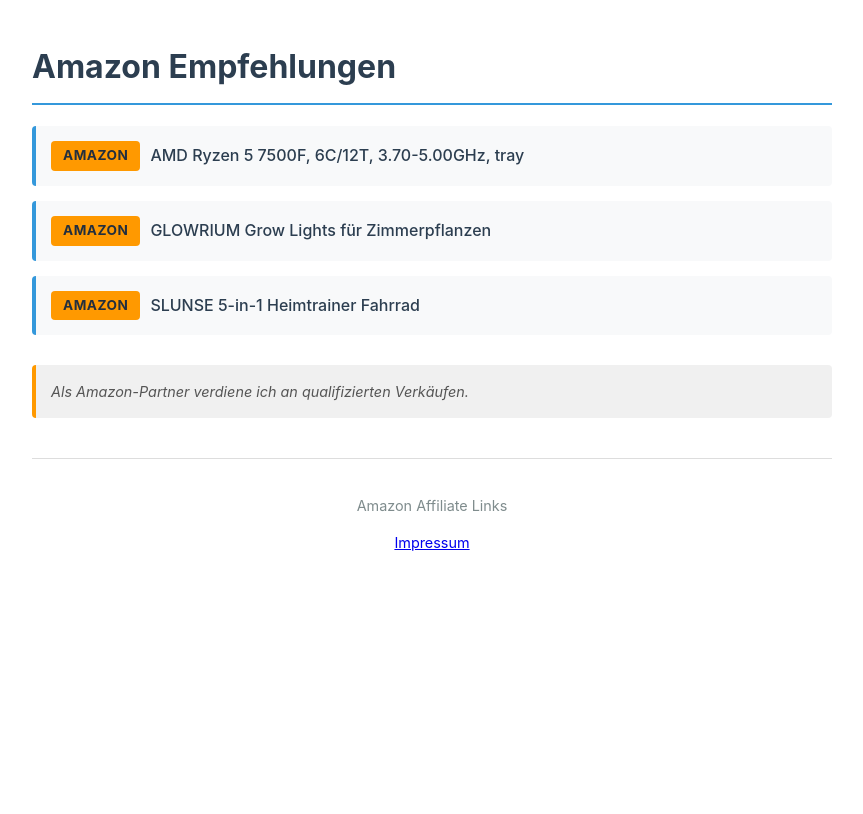
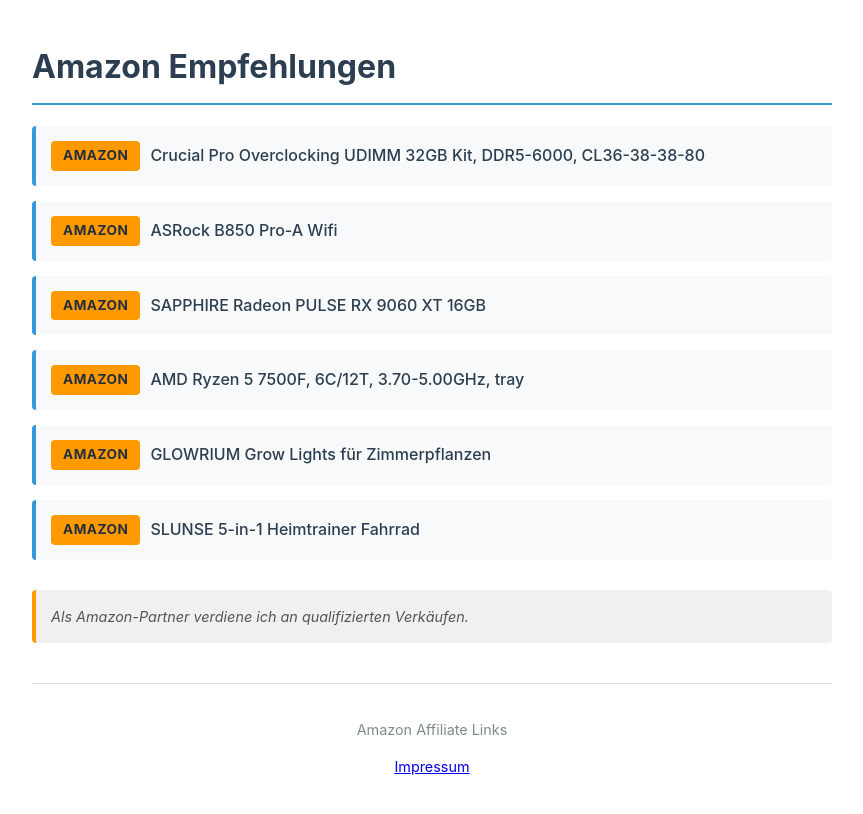
Before and after one commit to Apptastisch/social-apptastisch-site, a Jekyll site: the page built from index.md, in a window 1280 px wide. Shown: the top 814 px of the page, without its empty margins (208-1071 px from the left). Built offline with Jekyll 4.4.1, drawn with Linux system fonts in a browser that asks for light colours.

Commit message:
Update affiliate_links.yml

```diff
--- a/_data/affiliate_links.yml
+++ b/_data/affiliate_links.yml
@@ -1,5 +1,13 @@
 # Amazon Affiliate Links
 # Add your affiliate links here with title and url
+- title: Crucial Pro Overclocking UDIMM 32GB Kit, DDR5-6000, CL36-38-38-80
+  url: https://amzn.to/4nPHMz8
+
+- title: ASRock B850 Pro-A Wifi
+  url: https://amzn.to/483Zuds
+
+- title: SAPPHIRE Radeon PULSE RX 9060 XT 16GB
+  url: https://amzn.to/4hWpZVS
 
 - title: AMD Ryzen 5 7500F, 6C/12T, 3.70-5.00GHz, tray
   url: https://amzn.to/4r5qpxg
```
